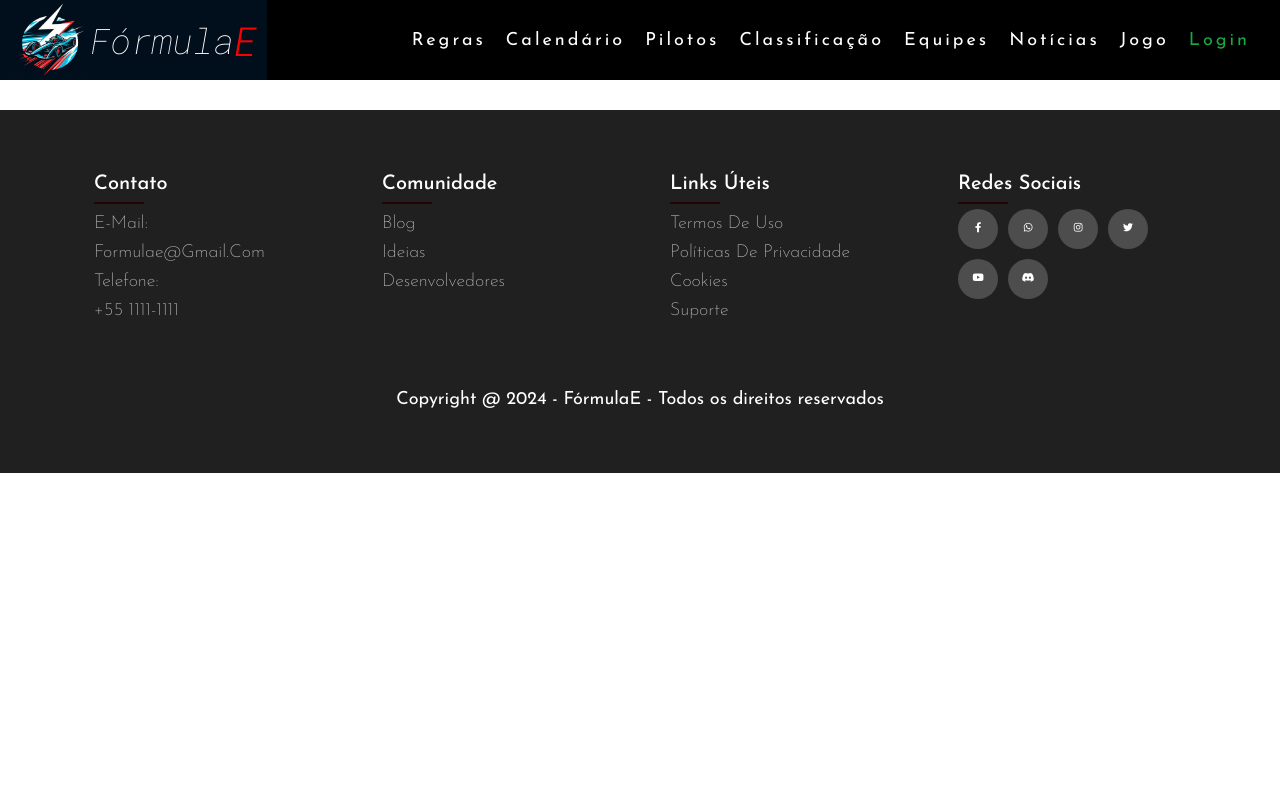
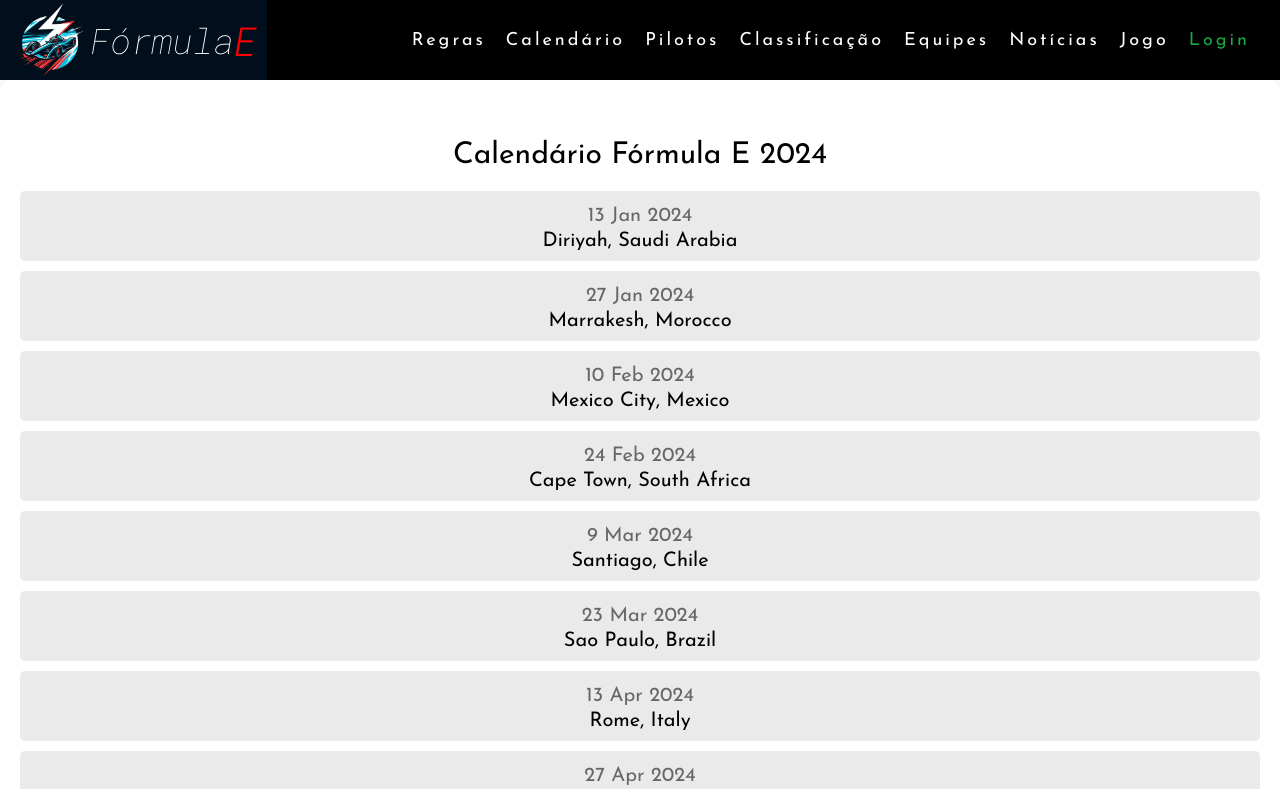
Before and after one commit to MindSyncc/Site_Challenge2, a React (Vite) app: page /calendario in a window 1280 px wide. Shown: the top 789 px of the page. Built offline with nearby package versions, Linux system fonts and the light colour scheme.

Commit message:
Finalizada estrutura do Calendario

```diff
--- a/src/css/CalendarioStyle.jsx
+++ b/src/css/CalendarioStyle.jsx
@@ -1,3 +1,66 @@
 import styled from "styled-components";
 
-export const CalendarioStyle = styled.section``
+export const CalendarioStyle = styled.section`
+  .calendar-container {
+    background-color: white;
+    padding: 20px;
+    border-radius: 10px;
+    box-shadow: 0 0 10px rgba(0, 0, 0, 0.1);
+    text-align: center;
+  }
+
+  .calendar-container h1 {
+    font-size: 3rem;
+  }
+
+  #calendar p,
+  #calendar h3 {
+    font-size: 2rem;
+  }
+
+  #calendar h3 {
+    color: #6a6666;
+  }
+
+  h1 {
+    margin-bottom: 20px;
+    margin-top: 40px;
+  }
+
+  .event {
+    margin: 10px 0;
+    padding: 10px;
+    background-color: #eaeaea;
+    border-radius: 5px;
+  }
+
+  .event h3 {
+    margin: 5px 0;
+  }
+
+  .event p {
+    margin: 0;
+  }
+
+  #comprar-ingresso {
+    background-color: #191830;
+    border: none;
+    color: white;
+    padding: 10px 32px;
+    text-align: center;
+    text-decoration: none;
+    display: inline-block;
+    font-size: 16px;
+    margin: 20px 18px;
+    cursor: pointer;
+    border-radius: 12px;
+  }
+
+  #comprar-ingresso:hover {
+    background-color: #0c004e;
+  }
+
+  .comprar {
+    text-align: center;
+  }
+`;
--- a/src/css/HeaderStyle.jsx
+++ b/src/css/HeaderStyle.jsx
@@ -39,10 +39,12 @@
     justify-content: space-between;
     align-items: center;
     ${ props => props.isHome
-    ? `
+    ?
+    `
     background-color: rgba(217, 217, 217, 0.2);
     `
-    : `
+    :
+    `
     background: none;
     `};
     height: 80px;
--- a/src/routes/Calendario.jsx
+++ b/src/routes/Calendario.jsx
@@ -1,11 +1,49 @@
+import { useState, useEffect } from "react";
+import { CalendarioStyle } from "../css/CalendarioStyle";
+
 const Calendario = () => {
-    return (
-        <>
+  const [events, setEvents] = useState([]);
 
-        </>
-    )
+  useEffect(() => {
+    const corridas = [
+      { date: "13 Jan 2024", location: "Diriyah, Saudi Arabia" },
+      { date: "27 Jan 2024", location: "Marrakesh, Morocco" },
+      { date: "10 Feb 2024", location: "Mexico City, Mexico" },
+      { date: "24 Feb 2024", location: "Cape Town, South Africa" },
+      { date: "9 Mar 2024", location: "Santiago, Chile" },
+      { date: "23 Mar 2024", location: "Sao Paulo, Brazil" },
+      { date: "13 Apr 2024", location: "Rome, Italy" },
+      { date: "27 Apr 2024", location: "Paris, France" },
+      { date: "11 May 2024", location: "Monaco" },
+      { date: "25 May 2024", location: "Berlin, Germany" },
+      { date: "8 Jun 2024", location: "Jakarta, Indonesia" },
+      { date: "22 Jun 2024", location: "Vancouver, Canada" },
+      { date: "6 Jul 2024", location: "New York City, USA" },
+      { date: "20 Jul 2024", location: "London, UK" },
+      { date: "27 Jul 2024", location: "Seoul, South Korea" },
+    ];
+    setEvents(corridas);
+  }, []);
 
+  return (
+    <CalendarioStyle>
+      <div className="calendar-container">
+        <h1>Calendário Fórmula E 2024</h1>
+        <div id="calendar">
+          {events.map((event, index) => (
+            <div key={index} className="event">
+              <h3>{event.date}</h3>
+              <p>{event.location}</p>
+            </div>
+          ))}
+        </div>
+      </div>
 
-}
+      <div className="comprar">
+        <button id="comprar-ingresso">Comprar ingresso</button>
+      </div>
+    </CalendarioStyle>
+  );
+};
 
-export default Calendario
+export default Calendario;
```
